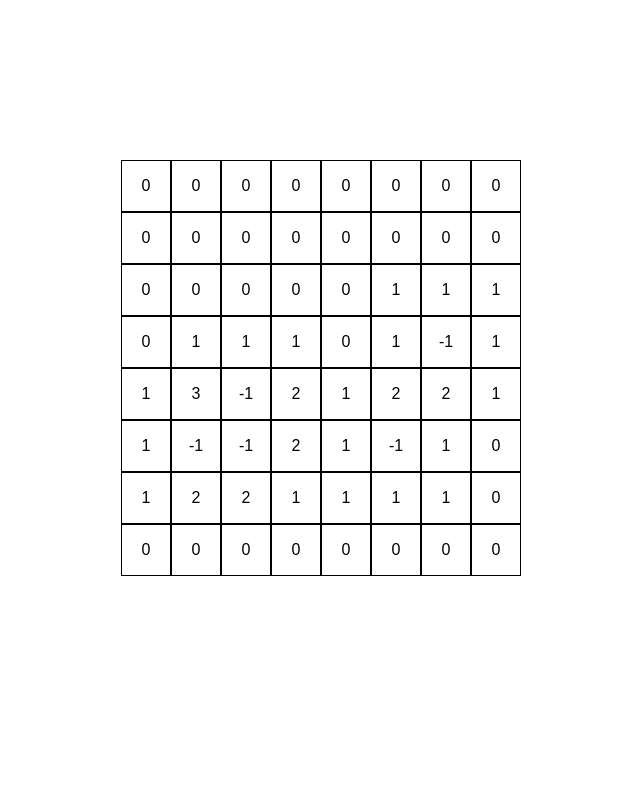
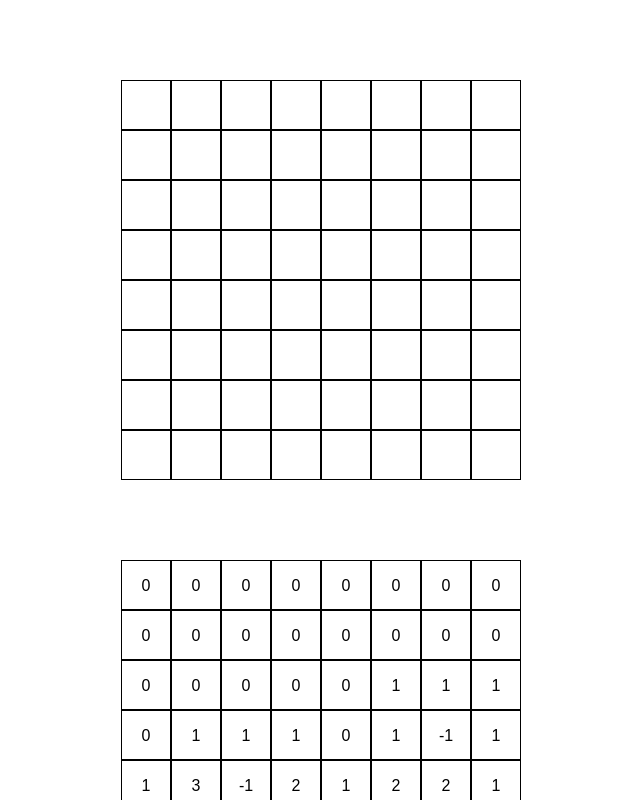
Before and after one commit to iPapatsoris/React-Minesweeper, a React app: page / in a window 1280 px wide. Shown: the top 800 px of the page, without its empty margins (319-959 px from the left). Built offline with nearby package versions, Linux system fonts and the light colour scheme.

Commit message:
Add clicking

```diff
--- a/src/containers/Cell/Cell.css
+++ b/src/containers/Cell/Cell.css
@@ -3,5 +3,19 @@
     padding: 1rem;
     border: 1px solid black;
     width: 1rem;
+    height: 1rem;
     text-align: center;
 }
+
+.Cell:after {
+    content: '';
+    display: inline-block;
+}
+
+.Cell:hover {
+    cursor: pointer;
+}
+
+.Clicked {
+    background-color: lightgrey;
+}
--- a/src/containers/Cell/Cell.js
+++ b/src/containers/Cell/Cell.js
@@ -11,18 +11,31 @@ class Cell extends Component {
         this.mine = false;
         this.number = props.number;
     }
+
+    clickedHandler = () => {
+        if (this.props)
+        this.setState({clicked: true});
+    }
+
     render(props) {
         let cell;
-        if (this.state.clicked) {
+        if (this.state.clicked && this.number) {
             cell = this.number
         } else if (this.state.flag) {
             cell = 'F';
         } else {
-            cell = '-';
+            cell = null;
         }
+
+        const stylesArray = [];
+        stylesArray.push(styles.Cell);
+        if (this.state.clicked && !this.number) {
+            stylesArray.push(styles.Clicked);
+        }
+
         return (
-            <div className={styles.Cell}>
-                {this.number}
+            <div className={stylesArray.join(' ')} onClick={(!this.props.revealed ? this.clickedHandler : null)}>
+                {(this.props.revealed ? this.number : cell)}
             </div>
         );
     }
--- a/src/containers/Grid/Grid.css
+++ b/src/containers/Grid/Grid.css
@@ -1,4 +1,4 @@
 .Grid {
     text-align: center;
-    margin-top: 10rem;
+    margin-top: 5rem;
 }
--- a/src/containers/Grid/Grid.js
+++ b/src/containers/Grid/Grid.js
@@ -1,4 +1,4 @@
-import React, {Component} from 'react';
+import React, { Component } from 'react';
 import Cell from '../Cell/Cell';
 import styles from './Grid.css';
 
@@ -15,14 +15,14 @@ class Grid extends Component {
         this.mines = mines;//getRandomInt((rows-1) * (columns-1));
         this.numbersGrid = [];
 
-        for (let i = 0 ; i < this.rows ; i++) {
+        for (let i = 0; i < this.rows; i++) {
             this.numbersGrid.push([]);
-            for (let j = 0 ; j < this.columns ; j++) {
+            for (let j = 0; j < this.columns; j++) {
                 this.numbersGrid[i].push(0);
             }
         }
 
-        for (let mine = 0 ; mine < this.mines ; mine++) {
+        for (let mine = 0; mine < this.mines; mine++) {
             const mineRow = getRandomInt(this.rows);
             const mineColumn = getRandomInt(this.columns);
             this.updateNumbersGrid(mineRow, mineColumn)
@@ -30,11 +30,11 @@ class Grid extends Component {
     }
 
     updateNumbersGrid = (mineRow, mineColumn) => {
-        for (let i = mineRow - 1 ; i < this.rows && i <= mineRow + 1 ; i++) {
+        for (let i = mineRow - 1; i < this.rows && i <= mineRow + 1; i++) {
             if (i < 0) {
                 continue;
             }
-            for (let j = mineColumn - 1 ; j < this.columns && j <= mineColumn + 1 ; j++) {
+            for (let j = mineColumn - 1; j < this.columns && j <= mineColumn + 1; j++) {
                 if (j < 0) {
                     continue;
                 }
@@ -48,20 +48,35 @@ class Grid extends Component {
     }
 
     render() {
-        console.log(this);
         const grid = this.numbersGrid.map((row, rowIndex) => {
             return row.map((number, columnIndex) => {
                 return <Cell key={rowIndex * this.columns + columnIndex} number={number} />;
             });
         });
         grid.forEach((rowElements, index, array) => {
-            array[index] = <div>{rowElements}</div>;
+            array[index] = <div key={index}> {rowElements} </div>;
         })
 
+        // debug start
+        const revealedGrid = this.numbersGrid.map((row, rowIndex) => {
+            return row.map((number, columnIndex) => {
+                return <Cell key={rowIndex * this.columns + columnIndex} number={number} revealed />;
+            });
+        });
+        revealedGrid.forEach((rowElements, index, array) => {
+            array[index] = <div key={index}> {rowElements} </div>;
+        })
+        // debug end
+
         return (
-            <div className={styles.Grid}>
-            {grid}
-            </div>
+            <React.Fragment>
+                <div className={styles.Grid}>
+                    {grid}
+                </div>
+                <div className={styles.Grid}>
+                    {revealedGrid}
+                </div>
+            </React.Fragment>
         );
     }
 }
```
